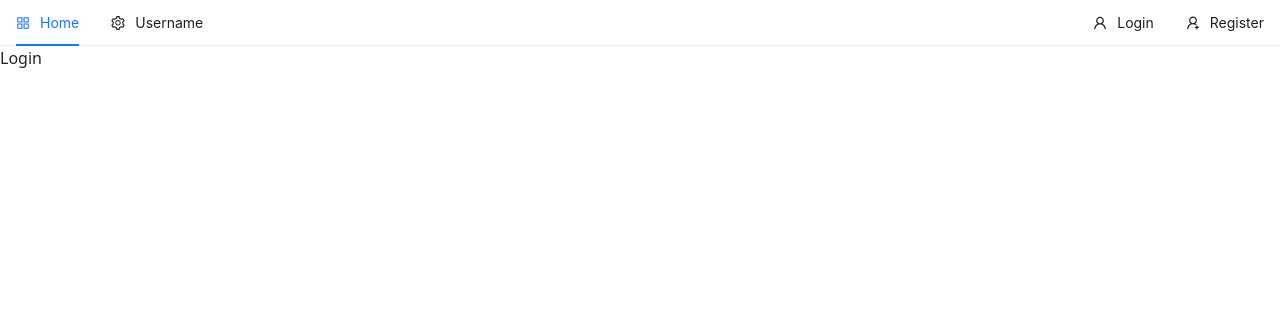
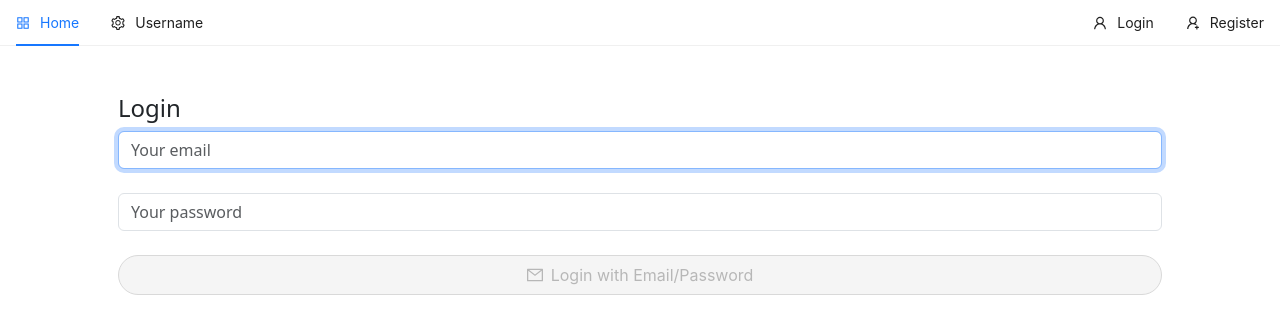
Before and after one commit to Yaroslav-Yakovlev/online-shop, a React (Create React App) app in the folder client/: page /login in a window 1280 px wide. Shown: the top 334 px of the page. Built offline with nearby package versions, Linux system fonts and the light colour scheme; no server answers.

Commit message:
created Login component

```diff
--- a/client/src/components/nav/Header.tsx
+++ b/client/src/components/nav/Header.tsx
@@ -1,8 +1,29 @@
 import React, {useState} from 'react';
 import type {MenuProps} from 'antd';
 import {Menu} from 'antd';
-import {AppstoreOutlined, SettingOutlined, UserOutlined, UserAddOutlined} from '@ant-design/icons';
-import {Link} from "react-router-dom";
+import {AppstoreOutlined, SettingOutlined, UserOutlined, UserAddOutlined, LogoutOutlined} from '@ant-design/icons';
+import {Link, useNavigate} from "react-router-dom";
+import firebase from "firebase/compat/app";
+import {useAppDispatch} from "../../hooks";
+import {logOut} from "../../features/userSlice";
+
+
+const Header: React.FC = () => {
+    const [current, setCurrent] = useState<string>('home');
+    const dispatch = useAppDispatch();
+    const navigate = useNavigate();
+
+    const handleClick: MenuProps['onClick'] = (e): void => {
+        setCurrent(e.key);
+    };
+
+    const handleLogout = () => {
+        firebase.auth().signOut();
+        dispatch(logOut());
+
+        navigate('/login');
+    };
+
 
     const items: MenuProps['items'] = [
         {
@@ -25,7 +46,12 @@ const items: MenuProps['items'] = [
                     label: 'Option 2',
                     key: 'setting:2',
                 },
-
+                {
+                    label: 'Logout',
+                    key: 'setting:3',
+                    icon: <LogoutOutlined/>,
+                    onClick: handleLogout,
+                },
 
             ],
         },
@@ -45,13 +71,6 @@ const items: MenuProps['items'] = [
     ];
 
 
-const Header: React.FC = () => {
-    const [current, setCurrent] = useState<string>('home');
-
-    const handleClick: MenuProps['onClick'] = (e): void => {
-        setCurrent(e.key);
-    };
-
     return (
         <Menu
             onClick={handleClick}
--- a/client/src/features/userSlice.ts
+++ b/client/src/features/userSlice.ts
@@ -20,8 +20,8 @@ export const userSlice = createSlice({
             state.email = email;
             state.idToken = idToken;
         },
-        logOut(state, action: PayloadAction) {
-            return action.payload;
+        logOut() {
+            return;
         }
     }
 });
--- a/client/src/pages/auth/Login.tsx
+++ b/client/src/pages/auth/Login.tsx
@@ -1,9 +1,69 @@
-import React from 'react';
+import React, {useState} from 'react';
+import {Button} from "antd";
+import {MailOutlined} from '@ant-design/icons';
 
 const Login: React.FC = () => {
+    const [email, setEmail] = useState<string>('');
+    const [password, setPassword] = useState<string>('');
+
+    const handleSubmit = async (e: React.FormEvent<HTMLFormElement>) => {
+        e.preventDefault();
+
+    };
+
+    const handleButtonClick = (e: React.MouseEvent) => {
+        e.preventDefault();
+        console.log(email, password);
+    }
+
+    const loginForm = () => (
+        <form onSubmit={handleSubmit}>
+            <div className="form-group">
+            <input
+                type='email'
+                className='form-control'
+                value={email}
+                onChange={(e) => setEmail(e.target.value)}
+                autoFocus
+                placeholder='Your email'
+            />
+            </div>
+
+            <br/>
+
+            <div className="form-group">
+                <input
+                    type='password'
+                    className='form-control'
+                    value={password}
+                    onChange={(e) => setPassword(e.target.value)}
+                    placeholder='Your password'
+                />
+            </div>
+
+            <Button
+                onClick={handleButtonClick}
+                type='primary'
+                className='mt-4'
+                block
+                shape='round'
+                icon={<MailOutlined/>}
+                size='large'
+                disabled={!email || password.length < 6}
+            >
+                Login with Email/Password
+            </Button>
+        </form>
+    )
+
     return (
-        <div>
-            Login
+        <div className='container p-5'>
+            <div className='row'>
+                <div className='col-md offset'>
+                    <h4>Login</h4>
+                    {loginForm()}
+                </div>
+            </div>
         </div>
     );
 };
--- a/client/src/pages/auth/Register.tsx
+++ b/client/src/pages/auth/Register.tsx
@@ -1,6 +1,6 @@
-import React, { useState } from 'react';
-import { auth } from "../../firebase";
-import { toast } from "react-toastify";
+import React, {useState} from 'react';
+import {auth} from "../../firebase";
+import {toast} from "react-toastify";
 
 
 const Register: React.FC = () => {
@@ -22,19 +22,22 @@ const Register: React.FC = () => {
         setEmail('');
     };
 
-    const registerForm = () => <form onSubmit={handleSubmit}>
+    const registerForm = () => (
+        <form onSubmit={handleSubmit}>
             <input
                 type='email'
                 className='form-control'
                 value={email}
                 onChange={(e) => setEmail(e.target.value)}
                 autoFocus
+                placeholder='Your email'
             />
 
             <button type='submit' className='btn btn-primary mt-3'>
                 Register
             </button>
         </form>
+    );
 
 
     return (
--- a/client/src/pages/auth/RegisterComplete.tsx
+++ b/client/src/pages/auth/RegisterComplete.tsx
@@ -55,6 +55,8 @@ const RegisterComplete: React.FC = () => {
             disabled
         />
 
+        <br/>
+
         <input
             type='password'
             autoComplete='on'
```
Lines whose indentation alone changed are shown as unchanged.
